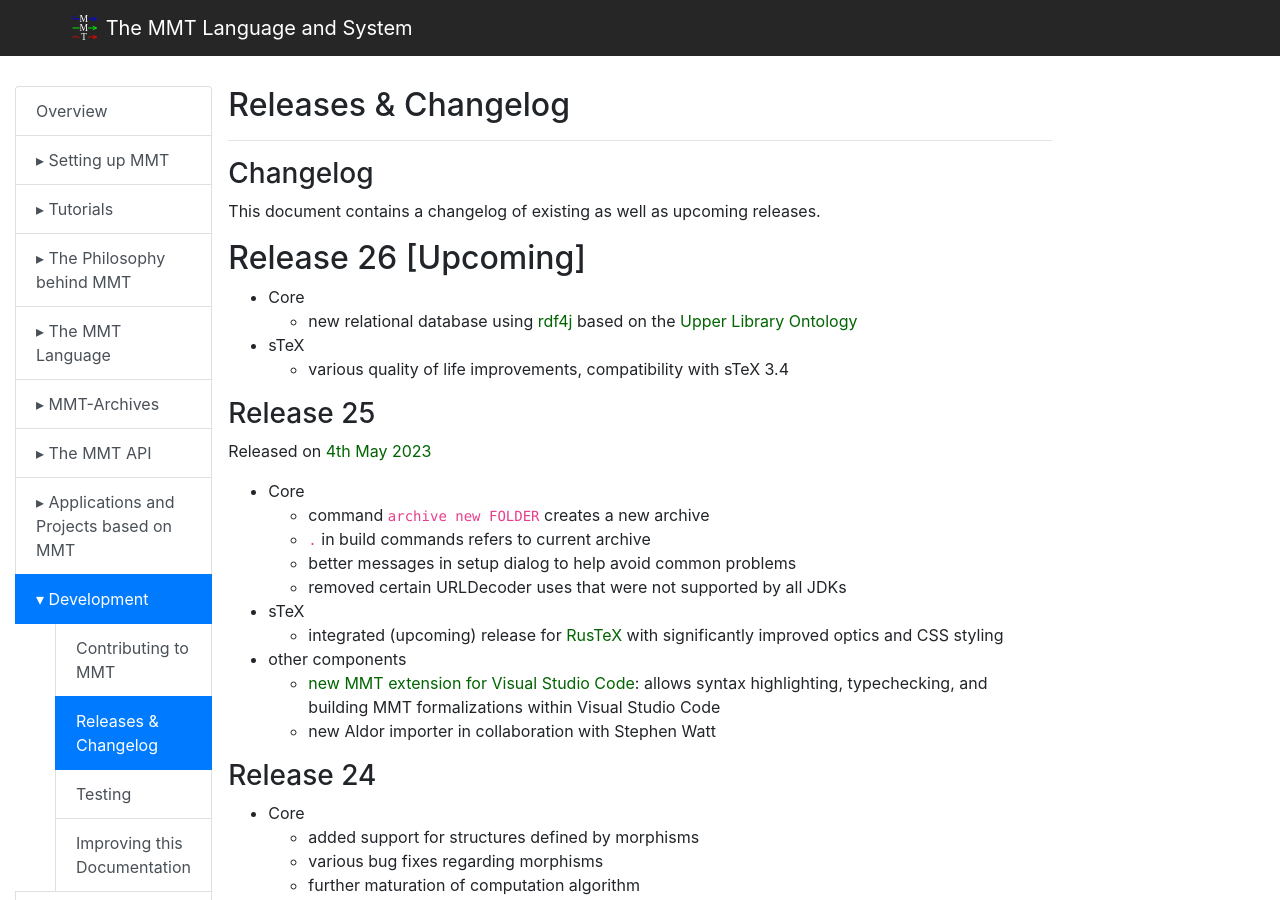
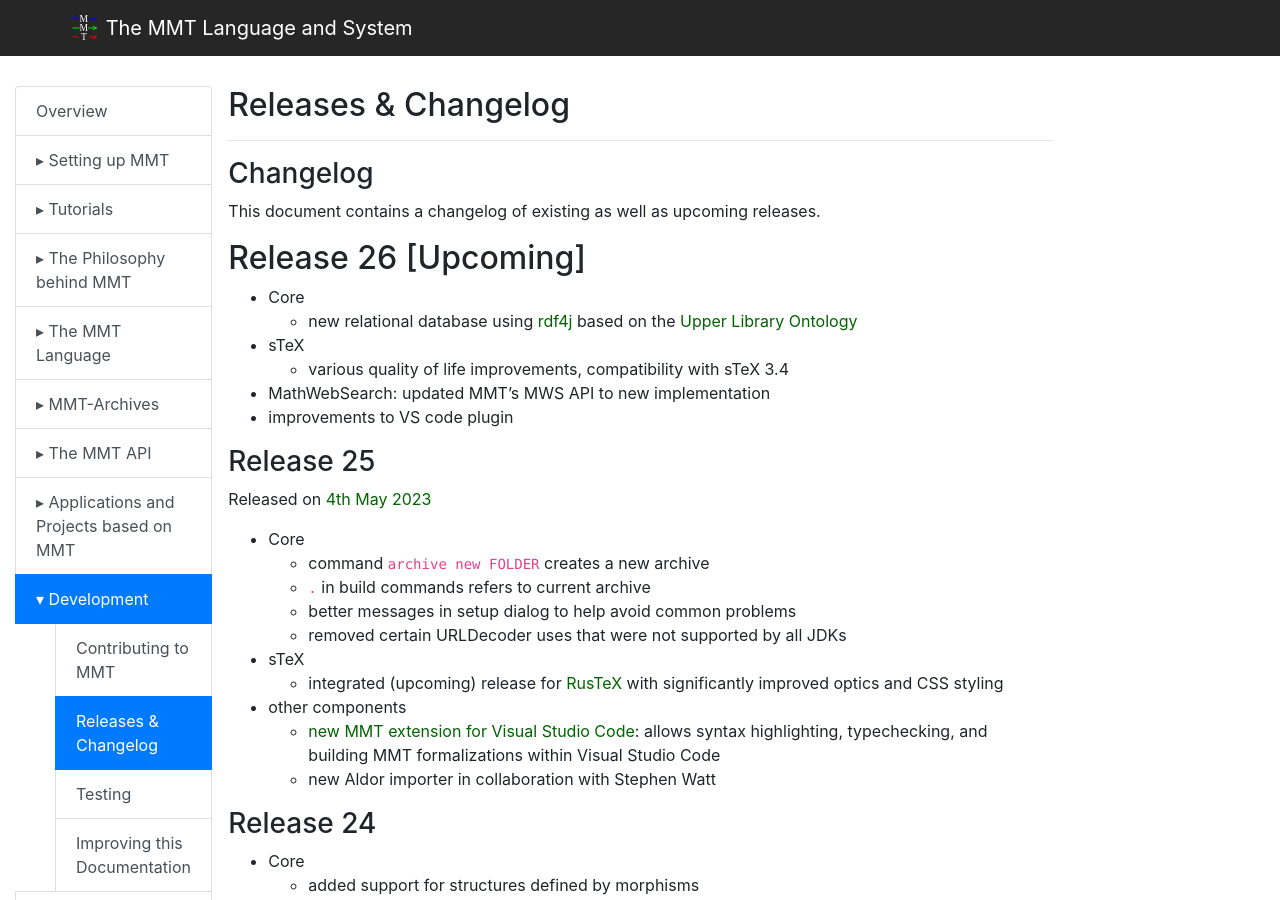
Before and after one commit to UniFormal/uniformal.github.io, a Jekyll site: the page built from doc/development/releases.md, in a window 1280 px wide and 900 px high. Built offline with Jekyll 4.4.1, drawn with Linux system fonts in a browser that asks for light colours.

Commit message:
preprations for release

```diff
--- a/doc/development/releases.md
+++ b/doc/development/releases.md
@@ -13,6 +13,8 @@ This document contains a changelog of existing as well as upcoming releases.
   - new relational database using [rdf4j](https://rdf4j.org/) based on the [Upper Library Ontology](https://kwarc.info/kohlhase/papers/cicm19-ulo.pdf)
 - sTeX
   - various quality of life improvements, compatibility with sTeX 3.4
+- MathWebSearch: updated MMT's MWS API to new implementation
+- improvements to VS code plugin
 
 ### Release 25
 
```
